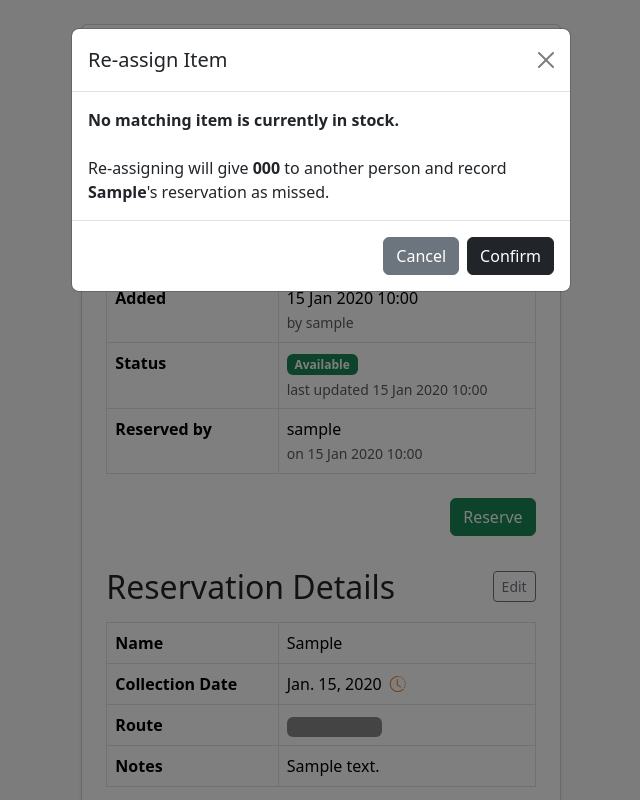
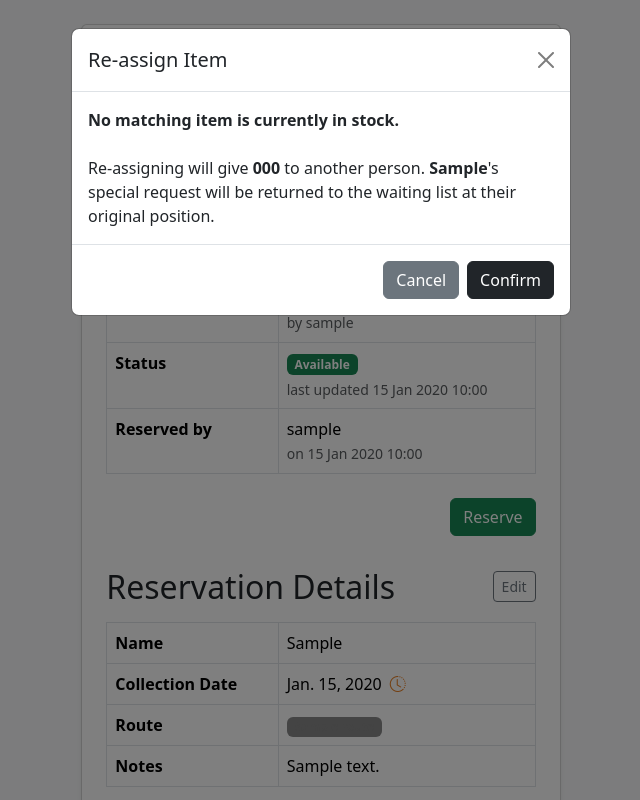
Before and after one commit to jtvandijk/uos-inventorymanager, a Django app: page /inventory/item/1/ in a window 1280 px wide, after a click on "Re-assign". Shown: the whole page, without its empty margins (319-959 px from the left). Run offline with Django 5.2, Linux system fonts and the light colour scheme; a user stored in the database is signed in; tables that the repository leaves empty hold one stand-in row (values such as "Sample post").

Commit message:
fix SR reassign modal text; restore Collected filter pill
- Reassign modal no-replacement branch now distinguishes special request
  items (SR returned to waiting list) from regular items (logged as missed)
- Collected filter pill restored to admin inventory page

Co-Authored-By: Claude Sonnet 4.6 <noreply@anthropic.com>

```diff
--- a/inventory/templates/inventory/inventory.html
+++ b/inventory/templates/inventory/inventory.html
@@ -91,6 +91,7 @@
             <button type="button" class="btn btn-sm status-pill {% if request.GET.status == 'available' %}btn-success{% else %}btn-outline-secondary{% endif %}" data-status="available">Available</button>
             <button type="button" class="btn btn-sm status-pill {% if request.GET.status == 'reserved' %}btn-warning text-dark{% else %}btn-outline-secondary{% endif %}" data-status="reserved">Reserved</button>
             <button type="button" class="btn btn-sm status-pill {% if request.GET.status == 'packed' %}btn-primary{% else %}btn-outline-secondary{% endif %}" data-status="packed">Packed</button>
+            <button type="button" class="btn btn-sm status-pill {% if request.GET.status == 'given' %}btn-secondary{% else %}btn-outline-secondary{% endif %}" data-status="given">Collected</button>
             <button type="button" class="btn btn-sm status-pill {% if request.GET.status == 'special' %}btn-warning text-dark{% else %}btn-outline-secondary{% endif %}" data-status="special">Special</button>
 
             <!--
--- a/inventory/templates/inventory/view_item.html
+++ b/inventory/templates/inventory/view_item.html
@@ -268,6 +268,11 @@
                     ({{ item.get_gender_display }}, {{ item.size }}) is available in stock.<br><br>
                     Re-assigning will move <strong>{{ reservation.person }}</strong>'s reservation
                     to the new item, keeping the same collection date.
+                {% elif item.category.is_special %}
+                    <strong>No matching item is currently in stock.</strong><br><br>
+                    Re-assigning will give <strong>{{ item.code }}</strong> to another person.
+                    <strong>{{ reservation.person }}</strong>'s special request will be returned
+                    to the waiting list at their original position.
                 {% else %}
                     <strong>No matching item is currently in stock.</strong><br><br>
                     Re-assigning will give <strong>{{ item.code }}</strong> to another person
```
